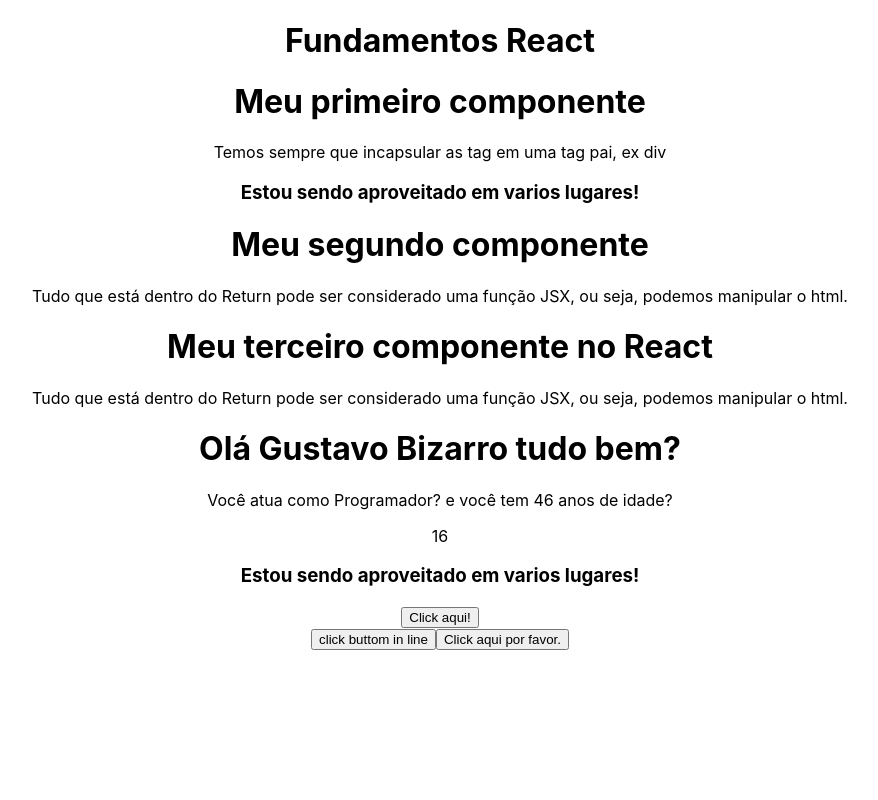
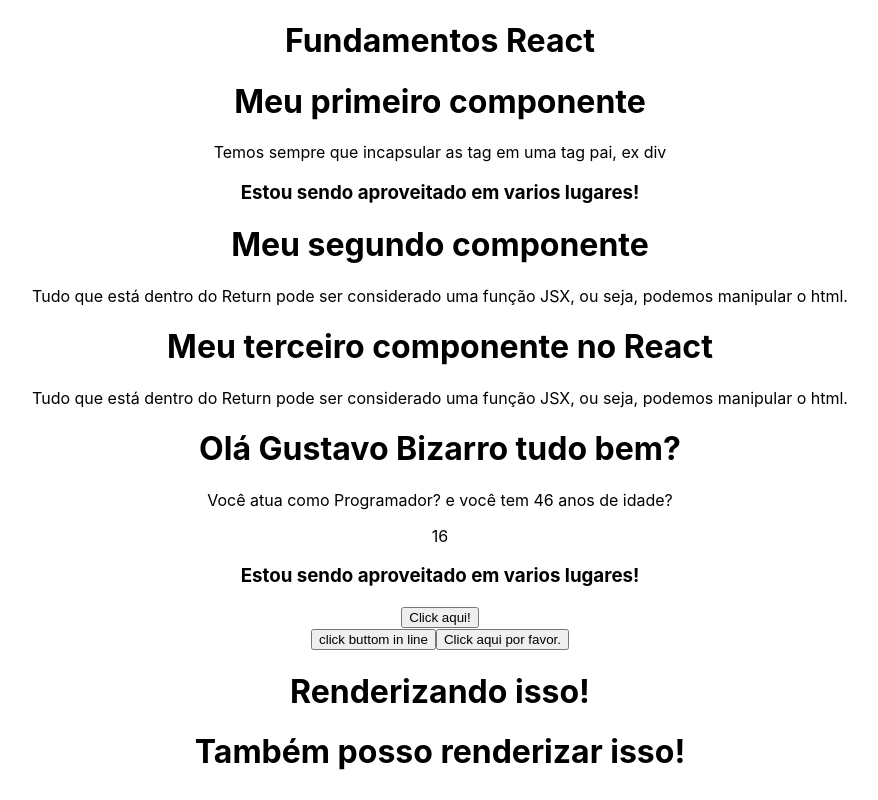
Before and after one commit to Gustavo-Bizarro/react_basic, a React (Create React App) app in the folder 2_FUNDAMENTOS/fundamentos/: page / in a window 1280 px wide. Shown: the whole page, without its empty margins (200-1078 px from the left). Built offline with nearby package versions, Linux system fonts and the light colour scheme.

Commit message:
função de renderização fora do return com jsx

```diff
--- a/2_FUNDAMENTOS/fundamentos/src/components/Events.js
+++ b/2_FUNDAMENTOS/fundamentos/src/components/Events.js
@@ -3,6 +3,15 @@
     const handleMyEvent = (event) => {
         console.log(event)
         console.log("ativou o evento!")
+     };
+
+     const renderSomething = (x) => {
+      if(x){
+
+        return <h1>Renderizando isso!</h1>
+      } else {
+        return <h1>Também posso renderizar isso!</h1>
+      }
      }
 
     return (
@@ -19,6 +28,8 @@
                     }
                 }}>Click aqui por favor.</button>
             </div>
+            {renderSomething(true)}
+            {renderSomething(false)}
         </div>
     )
 }
```
